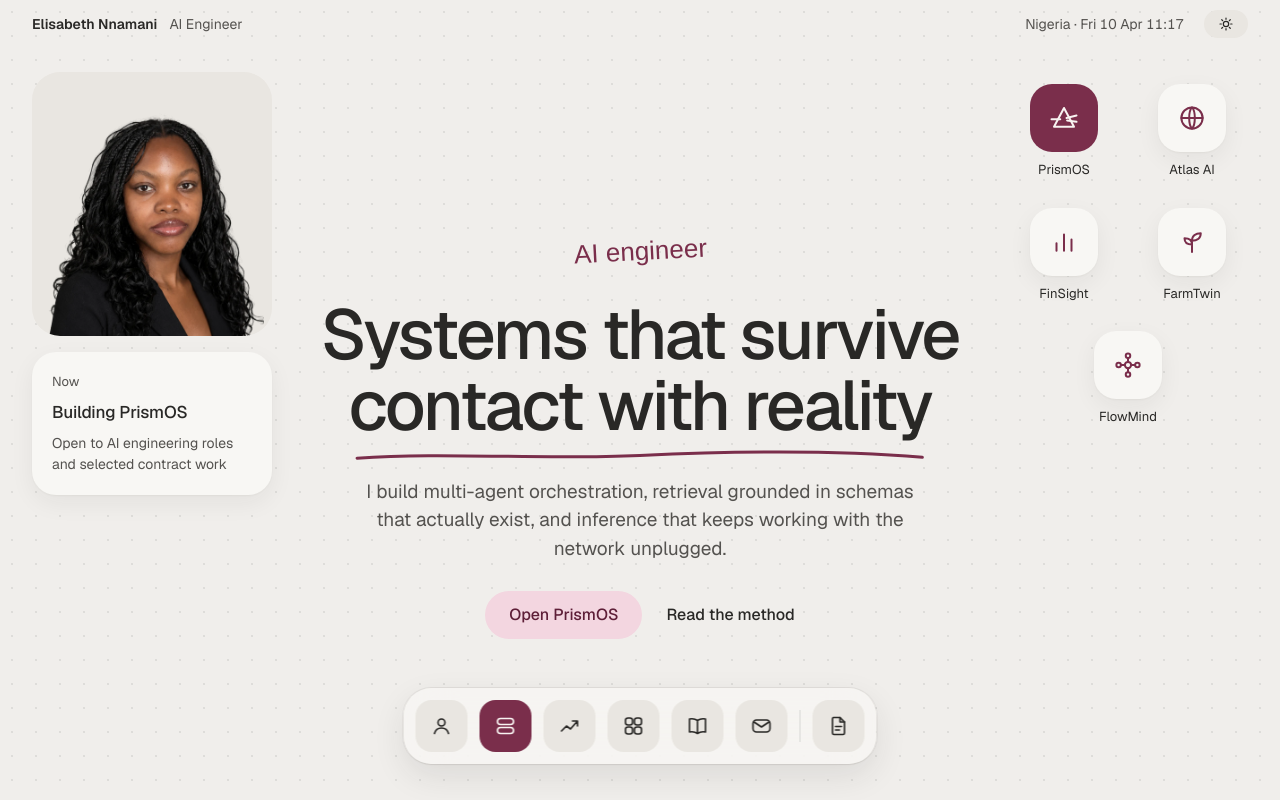
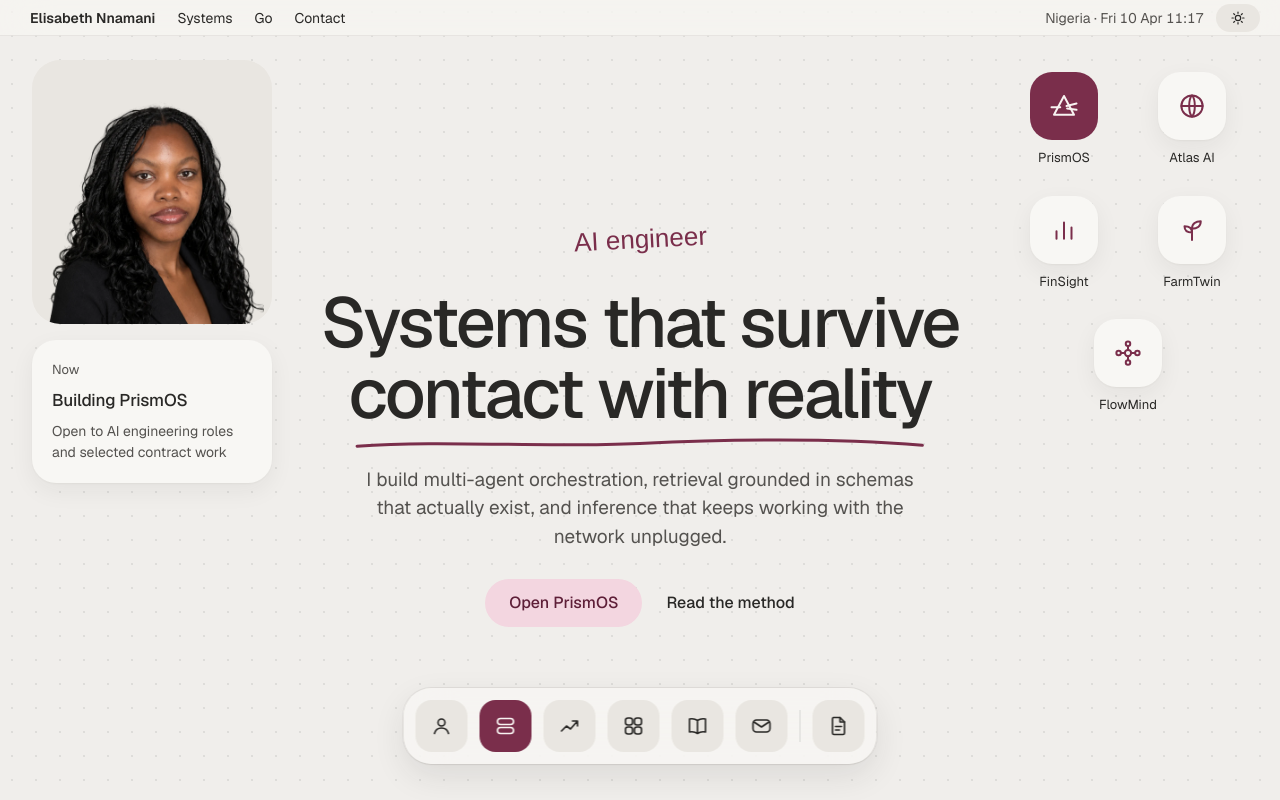
Before and after one commit to Elisabeth56/Portfolio, a Next.js app: page / in a window 1280 px wide. Shown: the top 800 px of the page. Built offline with nearby package versions, Linux system fonts and the light colour scheme; a web font is replaced by a local one.

Commit message:
turn the menu bar into a mac menu bar with drop-down menus for her name, systems, go and contact

```diff
--- a/src/components/desk/menu-bar.tsx
+++ b/src/components/desk/menu-bar.tsx
@@ -1,15 +1,204 @@
+"use client";
+
+import Link from "next/link";
+import {
+  type KeyboardEvent,
+  type ReactNode,
+  useEffect,
+  useRef,
+  useState,
+} from "react";
+import { projects } from "@/content/projects";
 import { site } from "@/content/site";
+import { cn } from "@/lib/utils";
 import { DeskClock } from "./desk-clock";
-import { ThemeToggle } from "./theme-toggle";
+import { WindowLink } from "./project-window";
+import { ThemeToggle, toggleTheme } from "./theme-toggle";
 
+type Entry =
+  | { kind: "link"; label: string; href: string; hint?: string; external?: boolean }
+  | { kind: "window"; label: string; slug: string; hint?: string }
+  | { kind: "action"; label: string; run: () => void; done?: string }
+  | { kind: "separator" };
+
+type Menu = { id: string; label: string; strong?: boolean; entries: Entry[] };
+
+const copyEmail = () => navigator.clipboard?.writeText(site.links.email);
+
+const menus: Menu[] = [
+  {
+    id: "name",
+    label: site.name,
+    strong: true,
+    entries: [
+      { kind: "link", label: `About ${site.name.split(" ")[0]}`, href: "#about" },
+      { kind: "link", label: "Read as one document", href: "/read" },
+      { kind: "separator" },
+      { kind: "action", label: "Switch light and dark", run: toggleTheme },
+    ],
+  },
+  {
+    id: "systems",
+    label: "Systems",
+    entries: projects.map((p) => ({ kind: "window", label: p.name, slug: p.slug, hint: p.status })),
+  },
+  {
+    id: "go",
+    label: "Go",
+    entries: [
+      { kind: "link", label: "Systems", href: "#systems" },
+      { kind: "link", label: "Trajectory", href: "#trajectory" },
+      { kind: "link", label: "Capabilities", href: "#capabilities" },
+      { kind: "link", label: "Method", href: "#method" },
+      { kind: "link", label: "About", href: "#about" },
+      { kind: "link", label: "Contact", href: "#contact" },
+    ],
+  },
+  {
+    id: "contact",
+    label: "Contact",
+    entries: [
+      { kind: "action", label: "Copy email address", run: copyEmail, done: "Email copied" },
+      { kind: "separator" },
+      { kind: "link", label: "GitHub", href: site.links.github, hint: "Elisabeth56", external: true },
+      { kind: "link", label: "LinkedIn", href: site.links.linkedin, hint: "elisabethnnamani", external: true },
+      { kind: "link", label: "X", href: site.links.x, hint: "@elisynthdev", external: true },
+    ],
+  },
+];
+
+/**
+ * The desk's menu bar, the way a Mac's works: a translucent strip with menus
+ * that drop down. Once one is open, moving across the bar opens the others;
+ * arrow keys move through menus and items, and Esc or a click outside closes.
+ */
 export function MenuBar() {
+  const [open, setOpen] = useState<string | null>(null);
+  const bar = useRef<HTMLElement>(null);
+  const buttons = useRef<Record<string, HTMLButtonElement | null>>({});
+
+  // A click anywhere else closes the open menu.
+  useEffect(() => {
+    if (!open) return;
+    const onDown = (event: PointerEvent) => {
+      if (!bar.current?.contains(event.target as Node)) setOpen(null);
+    };
+    document.addEventListener("pointerdown", onDown);
+    return () => document.removeEventListener("pointerdown", onDown);
+  }, [open]);
+
+  const items = (id: string) =>
+    [...(bar.current?.querySelectorAll<HTMLElement>(`#menu-${id} [role="menuitem"]`) ?? [])];
+
+  const openMenu = (id: string, focus?: "first" | "last") => {
+    setOpen(id);
+    if (focus) {
+      requestAnimationFrame(() => {
+        const list = items(id);
+        (focus === "first" ? list[0] : list[list.length - 1])?.focus();
+      });
+    }
+  };
+
+  const close = (returnFocus?: string) => {
+    setOpen(null);
+    if (returnFocus) buttons.current[returnFocus]?.focus();
+  };
+
+  const step = (id: string, by: number) => {
+    const i = menus.findIndex((m) => m.id === id);
+    return menus[(i + by + menus.length) % menus.length].id;
+  };
+
+  const onBarKey = (event: KeyboardEvent, id: string) => {
+    const keys: Record<string, () => void> = {
+      ArrowDown: () => openMenu(id, "first"),
+      ArrowUp: () => openMenu(id, "last"),
+      ArrowRight: () => {
+        const next = step(id, 1);
+        buttons.current[next]?.focus();
+        if (open) openMenu(next, "first");
+      },
+      ArrowLeft: () => {
+        const prev = step(id, -1);
+        buttons.current[prev]?.focus();
+        if (open) openMenu(prev, "first");
+      },
+      Escape: () => close(id),
+    };
+    if (!keys[event.key]) return;
+    event.preventDefault();
+    keys[event.key]();
+  };
+
+  const onMenuKey = (event: KeyboardEvent, id: string) => {
+    const list = items(id);
+    const i = list.indexOf(document.activeElement as HTMLElement);
+    const keys: Record<string, () => void> = {
+      ArrowDown: () => list[(i + 1) % list.length]?.focus(),
+      ArrowUp: () => list[(i - 1 + list.length) % list.length]?.focus(),
+      Home: () => list[0]?.focus(),
+      End: () => list[list.length - 1]?.focus(),
+      ArrowRight: () => openMenu(step(id, 1), "first"),
+      ArrowLeft: () => openMenu(step(id, -1), "first"),
+      Escape: () => close(id),
+      Tab: () => close(),
+    };
+    if (!keys[event.key]) return;
+    if (event.key !== "Tab") event.preventDefault();
+    keys[event.key]();
+  };
+
   return (
-    <header className="hidden h-12 items-center justify-between text-sm lg:flex">
-      <p className="flex items-baseline gap-3">
-        <span className="font-semibold">{site.name}</span>
-        <span className="text-ink-2">{site.role}</span>
-      </p>
-      <div className="flex items-center gap-5 text-ink-2">
+    <header
+      ref={bar}
+      className="relative z-30 hidden h-9 items-center justify-between border-b border-[color-mix(in_srgb,var(--color-ink)_7%,transparent)] bg-[color-mix(in_srgb,var(--color-surface)_62%,transparent)] text-sm backdrop-blur-xl backdrop-saturate-150 lg:-mx-8 lg:flex lg:px-5"
+    >
+      <nav aria-label="Menu bar" className="flex items-center gap-0.5">
+        {menus.map((menu) => {
+          const isOpen = open === menu.id;
+          return (
+            <div key={menu.id} className="relative">
+              <button
+                ref={(el) => {
+                  buttons.current[menu.id] = el;
+                }}
+                type="button"
+                aria-haspopup="menu"
+                aria-expanded={isOpen}
+                aria-controls={`menu-${menu.id}`}
+                onClick={() => (isOpen ? close() : openMenu(menu.id))}
+                onPointerEnter={() => open && open !== menu.id && openMenu(menu.id)}
+                onKeyDown={(event) => onBarKey(event, menu.id)}
+                className={cn(
+                  "flex h-7 items-center rounded-md px-2.5 transition-colors duration-150 ease-ui",
+                  menu.strong ? "font-semibold" : "text-ink",
+                  isOpen
+                    ? "bg-[color-mix(in_srgb,var(--color-ink)_9%,transparent)]"
+                    : "hover:bg-[color-mix(in_srgb,var(--color-ink)_6%,transparent)]",
+                )}
+              >
+                {menu.label}
+              </button>
+              {isOpen && (
+                <div
+                  id={`menu-${menu.id}`}
+                  role="menu"
+                  aria-label={menu.label}
+                  onKeyDown={(event) => onMenuKey(event, menu.id)}
+                  className="absolute top-[calc(100%+6px)] left-0 flex min-w-60 flex-col rounded-xl bg-[color-mix(in_srgb,var(--color-surface)_88%,transparent)] p-1.5 shadow-dock ring-1 ring-[color-mix(in_srgb,var(--color-ink)_8%,transparent)] backdrop-blur-xl backdrop-saturate-150"
+                >
+                  {menu.entries.map((entry, i) => (
+                    <MenuEntry key={i} entry={entry} onDone={() => close()} />
+                  ))}
+                </div>
+              )}
+            </div>
+          );
+        })}
+      </nav>
+
+      <div className="flex items-center gap-3 text-ink-2">
         <p>
           {site.location} · <DeskClock timeZone={site.timezone} />
         </p>
@@ -18,3 +207,67 @@ export function MenuBar() {
     </header>
   );
 }
+
+const item =
+  "flex h-8 items-center justify-between gap-6 rounded-md px-2.5 text-left text-ink outline-none transition-colors duration-100 hover:bg-accent hover:text-on-accent focus-visible:bg-accent focus-visible:text-on-accent focus-visible:outline-none";
+
+function Hint({ children }: { children?: ReactNode }) {
+  return children ? (
+    <span className="text-[0.8125rem] text-ink-3 group-hover:text-on-accent/80 group-focus-visible:text-on-accent/80">
+      {children}
+    </span>
+  ) : null;
+}
+
+function MenuEntry({ entry, onDone }: { entry: Entry; onDone: () => void }) {
+  const [done, setDone] = useState(false);
+
+  if (entry.kind === "separator") {
+    return (
+      <div
+        role="separator"
+        className="mx-2.5 my-1 h-px bg-[color-mix(in_srgb,var(--color-ink)_10%,transparent)]"
+      />
+    );
+  }
+
+  if (entry.kind === "action") {
+    return (
+      <button
+        type="button"
+        role="menuitem"
+        className={cn(item, "group")}
+        onClick={() => {
+          entry.run();
+          if (!entry.done) return onDone();
+          setDone(true);
+          window.setTimeout(onDone, 900);
+        }}
+      >
+        {done && entry.done ? entry.done : entry.label}
+      </button>
+    );
+  }
+
+  if (entry.kind === "window") {
+    return (
+      <WindowLink slug={entry.slug} role="menuitem" className={cn(item, "group")} onClick={onDone}>
+        {entry.label}
+        <Hint>{entry.hint}</Hint>
+      </WindowLink>
+    );
+  }
+
+  return (
+    <Link
+      href={entry.href}
+      role="menuitem"
+      className={cn(item, "group")}
+      onClick={onDone}
+      {...(entry.external ? { target: "_blank", rel: "noreferrer" } : {})}
+    >
+      {entry.label}
+      <Hint>{entry.hint}</Hint>
+    </Link>
+  );
+}
--- a/src/components/desk/theme-toggle.tsx
+++ b/src/components/desk/theme-toggle.tsx
@@ -2,12 +2,8 @@
 
 import { THEME_KEY } from "@/lib/theme";
 
-/**
- * Flips the theme and remembers it. The icon is chosen in CSS from the
- * resolved theme, so this renders the same on the server and the client.
- */
-export function ThemeToggle() {
-  const toggle = () => {
+/** Flips the theme and remembers it. Shared by the toggle and the menu bar. */
+export function toggleTheme() {
   const root = document.documentElement;
   const isDark =
     root.dataset.theme === "dark" ||
@@ -19,12 +15,17 @@ export function ThemeToggle() {
   } catch {
     /* private mode: the choice just lasts for this visit */
   }
-  };
+}
 
+/**
+ * The theme switch. The icon is chosen in CSS from the resolved theme, so this
+ * renders the same on the server and the client.
+ */
+export function ThemeToggle() {
   return (
     <button
       type="button"
-      onClick={toggle}
+      onClick={toggleTheme}
       aria-label="Switch between light and dark"
       className="relative grid h-11 w-11 place-items-center text-ink"
     >
```
Also changed, not shown: 1 other file (tests, documents, lock files or other folders). Lines whose indentation alone changed are shown as unchanged.
